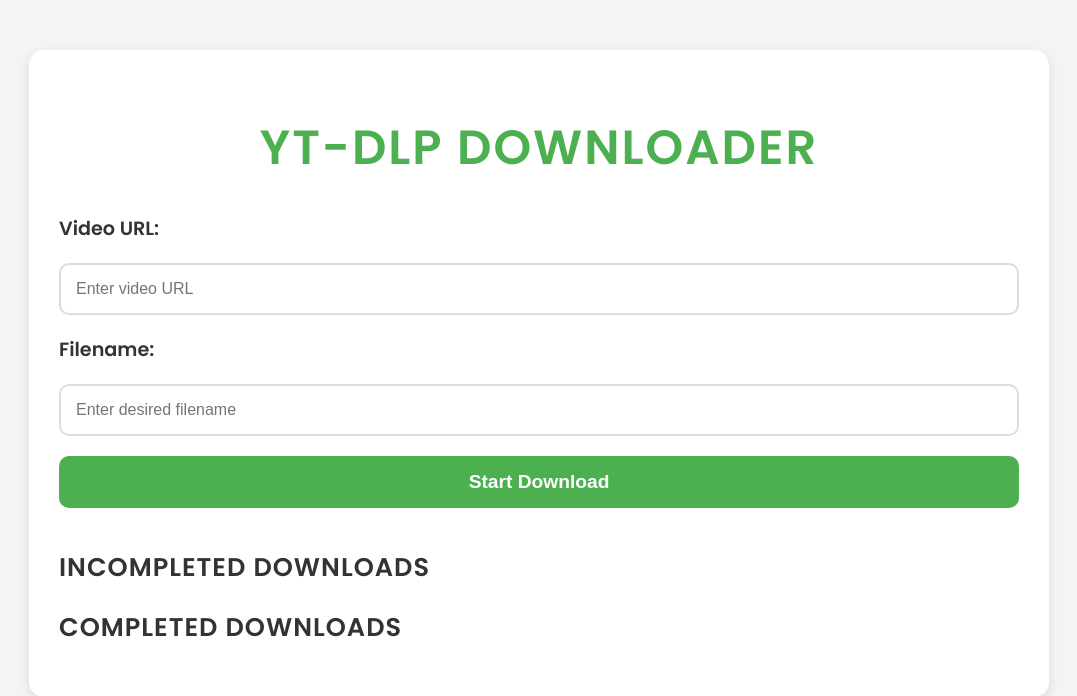
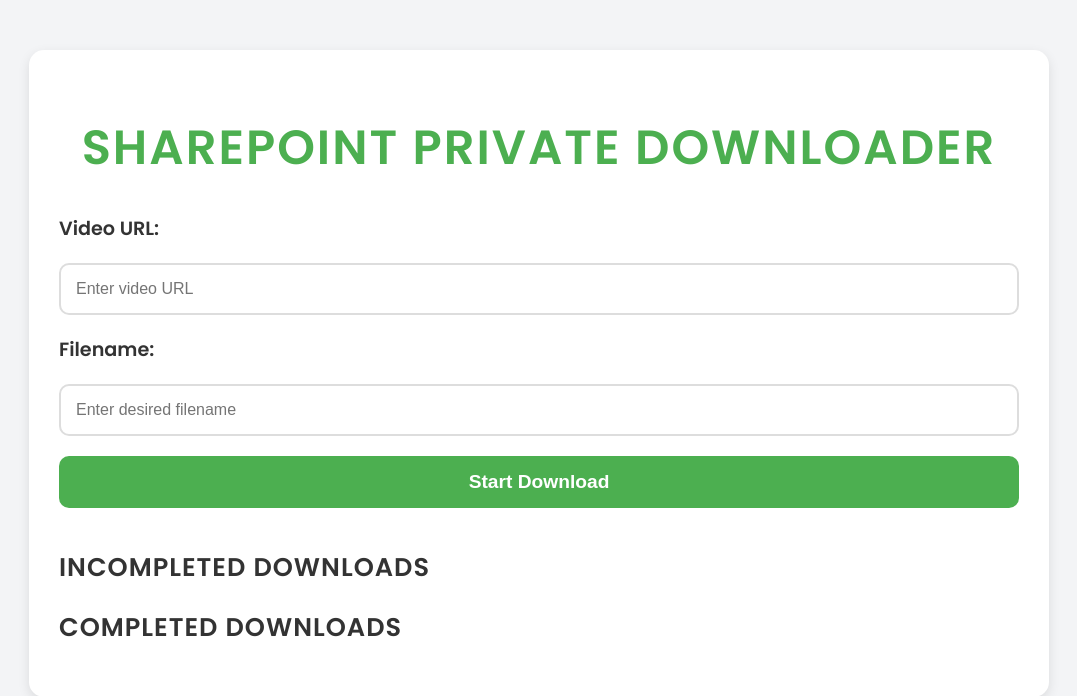
Before and after one commit to pasinduljay/Sharepoint-Private-Downloader, a Flask app: page / in a window 1280 px wide. Shown: the top 696 px of the page, without its empty margins (101-1178 px from the left). Run offline with Flask 3, Linux system fonts and the light colour scheme; data that the repository does not hold is empty; parts of the project's set-up code (start-up, migrations or seed data) failed here and were passed over.

Commit message:
Second Deployment

```diff
--- a/app/templates/index.html
+++ b/app/templates/index.html
@@ -208,7 +208,7 @@
     <div class="refresh-icon" id="refresh-icon">🔄</div>
 
     <div class="container">
-        <h1>YT-DLP Downloader</h1>
+        <h1>Sharepoint Private Downloader</h1>
 
         <form method="POST">
             <label for="url">Video URL:</label>
```
Also changed, not shown: .github/workflows/deploy.yaml.
